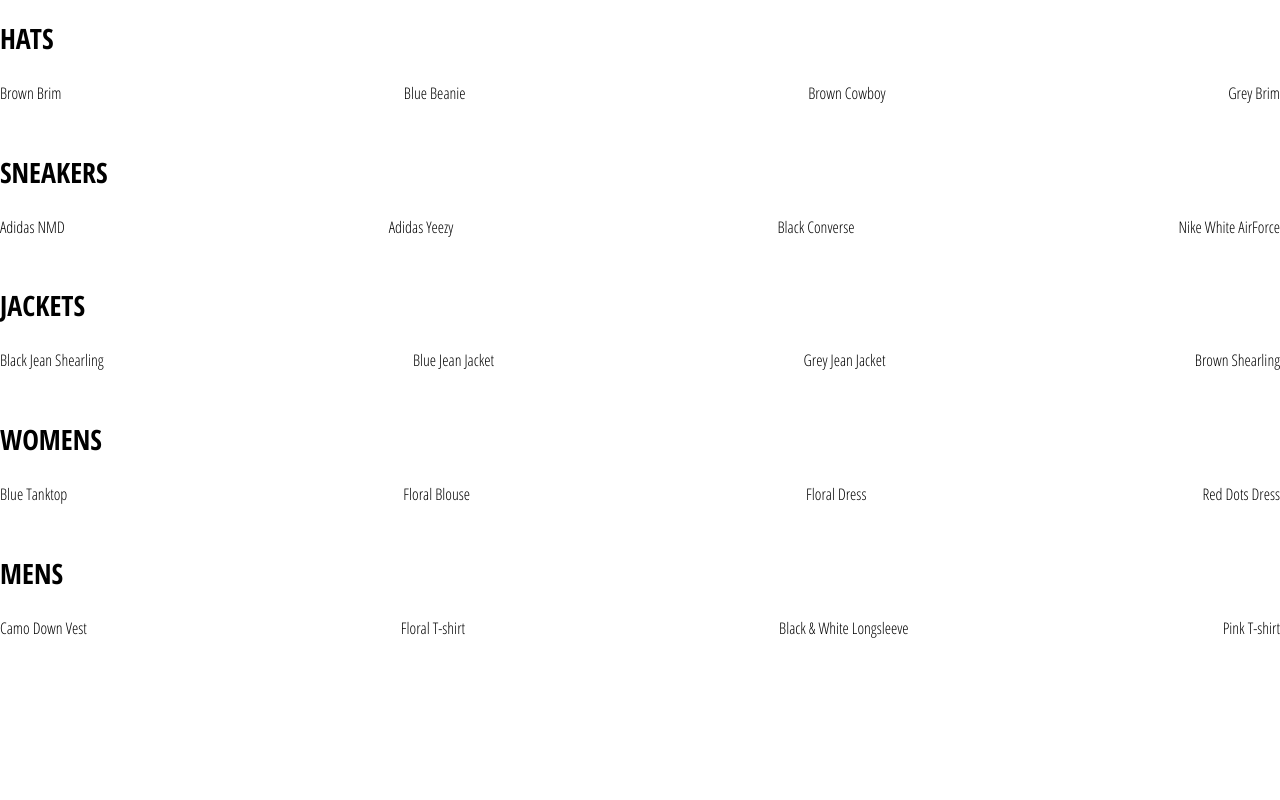
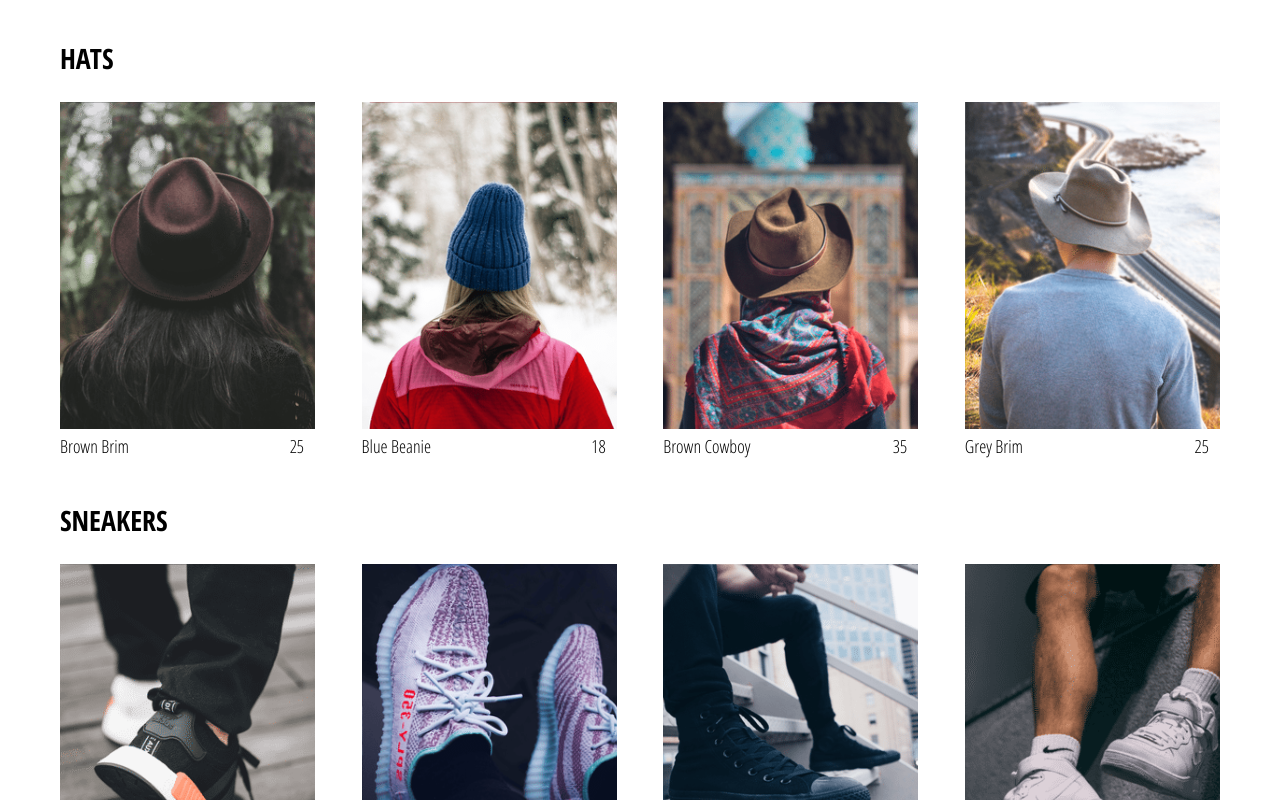
Before and after one commit to EYantis1212/crown-clothing, a React (Create React App) app: page /shop in a window 1280 px wide. Shown: the top 800 px of the page. Built offline with nearby package versions, Linux system fonts and the light colour scheme.

Commit message:
Add: Collection Item/Preview components and styles

```diff
--- a/src/App.css
+++ b/src/App.css
@@ -1,3 +1,4 @@
 body {
     font-family: 'Open Sans Condensed', sans-serif;
+    padding: 20px 60px;
 }
--- /dev/null
+++ b/src/components/collection-item/collection-item.component.jsx
@@ -0,0 +1,18 @@
+import React from 'react';
+
+import './collection-item.styles.scss';
+
+const CollectionItem = ({ id, name, price, imageUrl }) => (
+    <div className="collection-item">
+        <div
+            className="image"
+            style={{ backgroundImage: `url(${imageUrl})` }}
+        />
+        <div className="collection-footer">
+            <span className="name">{name}</span>
+            <span className="price">{price}</span>
+        </div>
+    </div>
+);
+
+export default CollectionItem;
--- /dev/null
+++ b/src/components/collection-item/collection-item.styles.scss
@@ -0,0 +1,32 @@
+.collection-item {
+    width: 22%;
+    display: flex;
+    flex-direction: column;
+    height: 350px;
+    align-items: center;
+
+    .image {
+        width: 100%;
+        height: 95%;
+        background-size: cover;
+        background-position: center;
+        margin-bottom: 5px;
+    }
+
+    .collection-footer {
+        width: 100%;
+        height: 5%;
+        display: flex;
+        justify-content: space-between;
+        font-size: 18px;
+
+        .name {
+            width: 90%;
+            margin-bottom: 15px;
+        }
+
+        .price {
+            width: 10%;
+        }
+    }
+}
--- a/src/components/collection-preview/collection-preview.component.jsx
+++ b/src/components/collection-preview/collection-preview.component.jsx
@@ -1,4 +1,6 @@
 import React from 'react';
+
+import CollectionItem from '../collection-item/collection-item.component';
 
 import './collection-preview.styles.scss';
 
@@ -8,8 +10,8 @@
         <div className="preview">
             {items
                 .filter((item, idx) => idx < 4)
-                .map((item) => (
-                    <div key={item.id}>{item.name}</div>
+                .map(({ id, ...otherItemProps }) => (
+                    <CollectionItem key={id} {...otherItemProps} />
                 ))}
         </div>
     </div>
```
